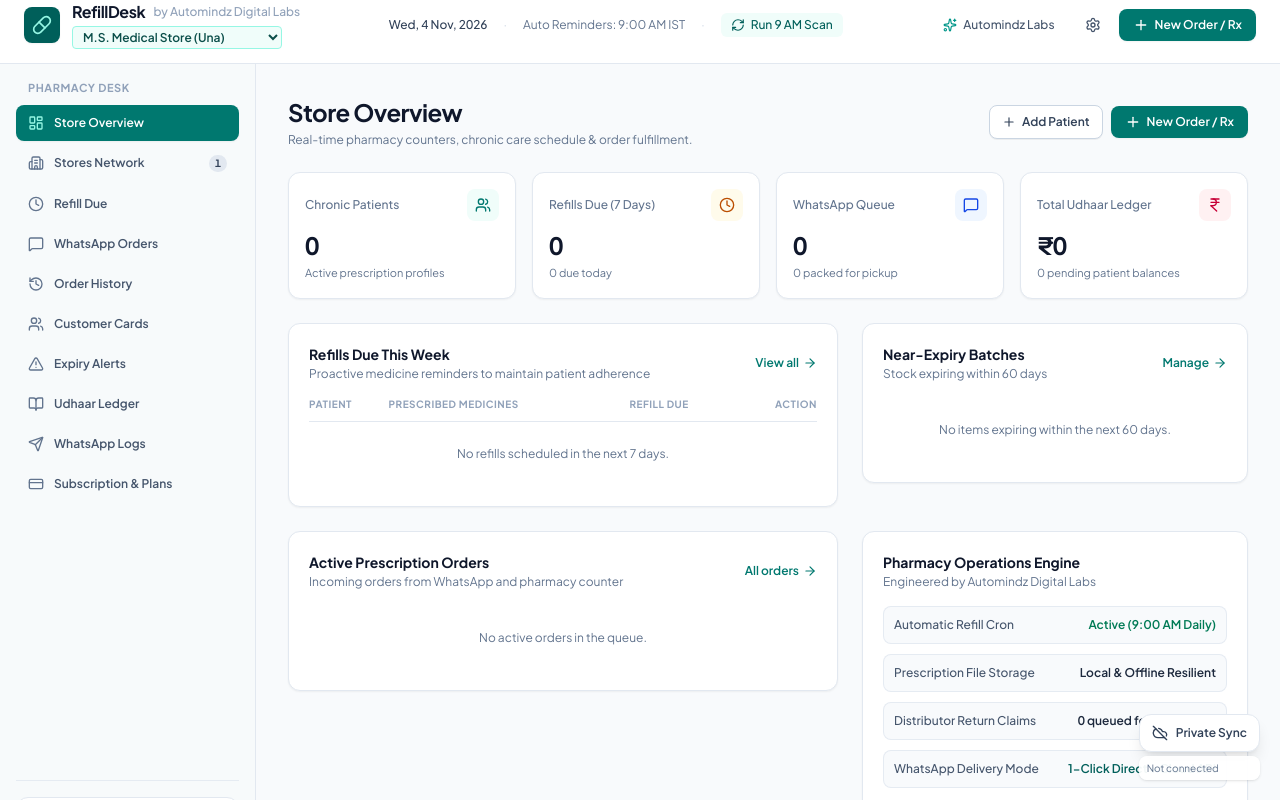
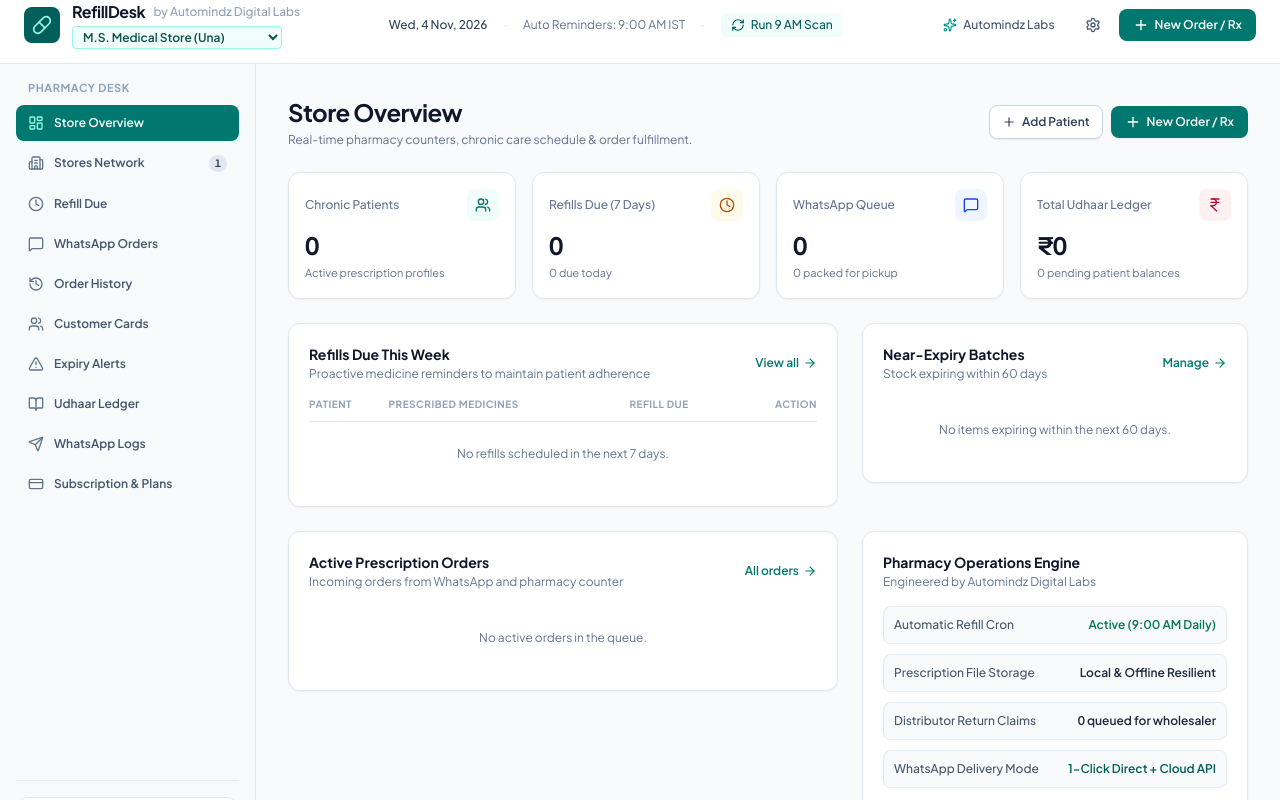
Before and after one commit to amansiddiqui2703/Medical-Store-App, a React (Vite) app: page / in a window 1280 px wide. Shown: the top 800 px of the page. Built offline with nearby package versions, Linux system fonts and the light colour scheme.

Commit message:
Remove remote sync to preserve local-only pharmacy data

```diff
--- a/src/App.tsx
+++ b/src/App.tsx
@@ -1,5 +1,5 @@
 import React, { useState, useEffect } from 'react';
-import { RefreshCw, CloudOff, Cloud } from 'lucide-react';
+
 import {
   ActiveTab,
   Customer,
@@ -16,7 +16,7 @@ import {
   SubscriptionPlanTier,
 } from './types';
 import { StorageService } from './services/storage';
-import { getSyncConfig, saveSyncConfig, syncNow } from './services/sync';
+
 import { Header } from './components/Header';
 import { Sidebar } from './components/Sidebar';
 import { DashboardView } from './components/DashboardView';
@@ -87,71 +87,6 @@ export default function App() {
 
   // Mobile navigation drawer state
   const [isMobileDrawerOpen, setIsMobileDrawerOpen] = useState(false);
-
-  // Offline-first, private sync status. Data remains local when the server is unreachable.
-  const [syncStatus, setSyncStatus] = useState('Not connected');
-  const [isSyncing, setIsSyncing] = useState(false);
-
-  const runSync = async () => {
-    if (isSyncing) return;
-    if (!getSyncConfig()) {
-      const serverUrl = window.prompt('Enter your private sync server URL (HTTPS recommended, e.g. your Tailscale HTTPS URL):');
-      if (!serverUrl) return;
-      const token = window.prompt('Enter the SYNC_TOKEN configured on your Windows PC (at least 24 characters):');
-      if (!token) return;
-      try {
-        saveSyncConfig(serverUrl, token);
-      } catch (error) {
-        alert(error instanceof Error ? error.message : 'Could not save sync configuration.');
-        return;
-      }
-    }
-    setIsSyncing(true);
-    try {
-      const result = await syncNow();
-      setSyncStatus(result.message);
-      if (result.status === 'conflict') {
-        showToast('Sync conflict: nothing was overwritten. Export a backup before resolving.');
-      } else if (result.status === 'synced') {
-        showToast('Sync check complete.');
-      }
-    } finally {
-      setIsSyncing(false);
-    }
-  };
-
-  useEffect(() => {
-    const refreshFromLocalStorage = () => {
-      setCustomers(StorageService.getCustomers());
-      setStock(StorageService.getStock());
-      setOrders(StorageService.getOrders());
-      setTransactions(StorageService.getTransactions());
-      setReturns(StorageService.getReturns());
-      setLogs(StorageService.getLogs());
-      setSettings(StorageService.getSettings());
-      setStores(StorageService.getStores());
-      setInvoices(StorageService.getInvoices());
-      setActiveStoreId(StorageService.getActiveStoreId());
-    };
-    window.addEventListener('medical-store-sync-applied', refreshFromLocalStorage);
-    return () => window.removeEventListener('medical-store-sync-applied', refreshFromLocalStorage);
-  }, []);
-
-  useEffect(() => {
-    let cancelled = false;
-    const attemptSync = async () => {
-      if (!getSyncConfig() || document.visibilityState === 'hidden') return;
-      const result = await syncNow();
-      if (!cancelled) setSyncStatus(result.message);
-    };
-    const timer = window.setInterval(attemptSync, 30000);
-    window.addEventListener('online', attemptSync);
-    return () => {
-      cancelled = true;
-      window.clearInterval(timer);
-      window.removeEventListener('online', attemptSync);
-    };
-  }, []);
 
   // Toast Notification
   const [toastMessage, setToastMessage] = useState<string | null>(null);
@@ -992,21 +927,6 @@ export default function App() {
         storesCount={stores.length}
       />
 
-      {/* Private sync control. The app continues working locally if the PC/server is off. */}
-      <div className="fixed bottom-24 md:bottom-5 left-3 md:left-auto md:right-5 z-40 max-w-[min(92vw,360px)]">
-        <button
-          type="button"
-          onClick={runSync}
-          disabled={isSyncing}
-          title="Sync with your private Windows server"
-          className="flex items-center gap-2 rounded-xl border border-slate-200 bg-white px-3 py-2.5 text-xs font-semibold text-slate-700 shadow-lg disabled:opacity-60"
-        >
-          {isSyncing ? <RefreshCw size={16} className="animate-spin" /> : getSyncConfig() ? <Cloud size={16} /> : <CloudOff size={16} />}
-          {isSyncing ? 'Syncing…' : 'Private Sync'}
-        </button>
-        <p className="mt-1 rounded-lg bg-white/95 px-2 py-1 text-[10px] leading-4 text-slate-500 shadow">{syncStatus}</p>
-      </div>
-
       {/* Global Toast Notification */}
       {toastMessage && (
         <div className="fixed bottom-20 md:bottom-5 right-3 md:right-5 z-50 flex items-center gap-2 px-4 py-2.5 bg-slate-900 text-white text-xs font-semibold rounded-xl shadow-xl border border-slate-800 transition-all animate-in fade-in slide-in-from-bottom-2">
```
